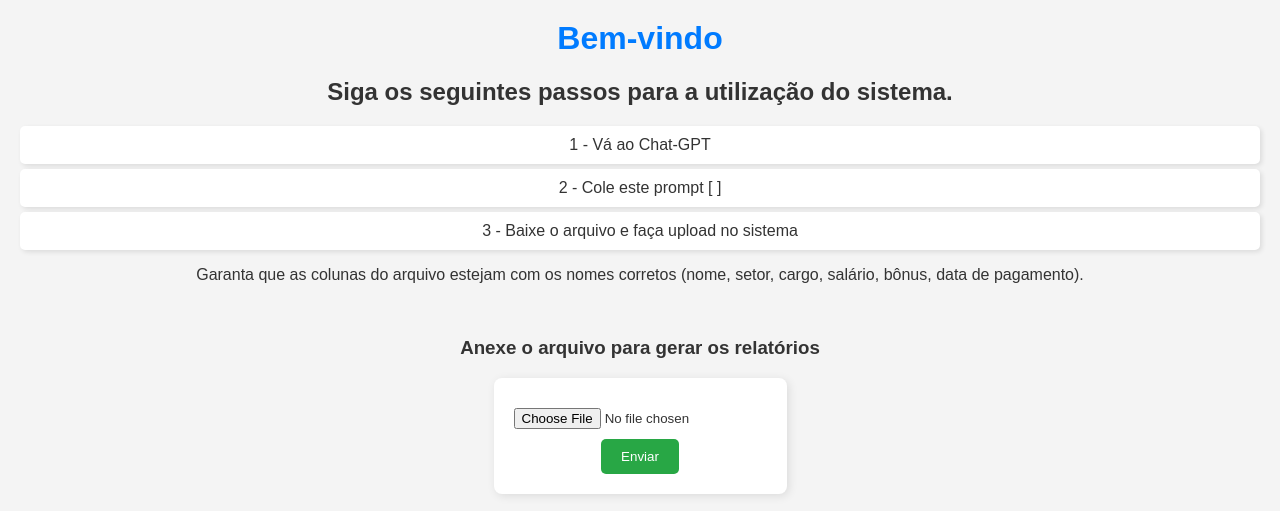
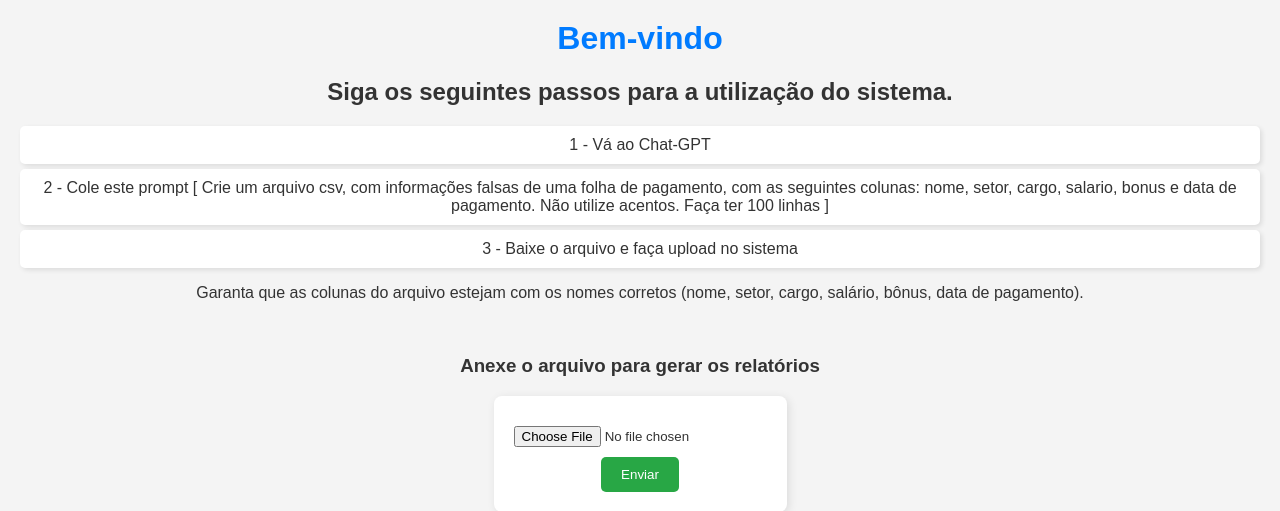
Before and after one commit to Astro026/grupo_mar, a Flask app: template app/templates/private/financeiro/home.html in a window 1280 px wide. Shown: the top 511 px of the page. Run offline with Flask 3, Linux system fonts and the light colour scheme; the template is opened without the code that fills it, so the values that code supplies are empty; some libraries are stand-ins or nearby versions.

Commit message:
Update home.html

```diff
--- a/app/templates/private/financeiro/home.html
+++ b/app/templates/private/financeiro/home.html
@@ -11,7 +11,7 @@
     <h2>Siga os seguintes passos para a utilização do sistema.</h2>
     <ul>
         <li>1 - Vá ao Chat-GPT</li>
-        <li>2 - Cole este prompt [ ]</li>
+        <li>2 - Cole este prompt [ Crie um arquivo csv, com informações falsas de uma folha de pagamento, com as seguintes colunas: nome, setor, cargo, salario, bonus e data de pagamento. Não utilize acentos. Faça ter 100 linhas ]</li>
         <li>3 - Baixe o arquivo e faça upload no sistema</li>
     </ul>
     <p>Garanta que as colunas do arquivo estejam com os nomes corretos (nome, setor, cargo, salário, bônus, data de pagamento).</p>
```
